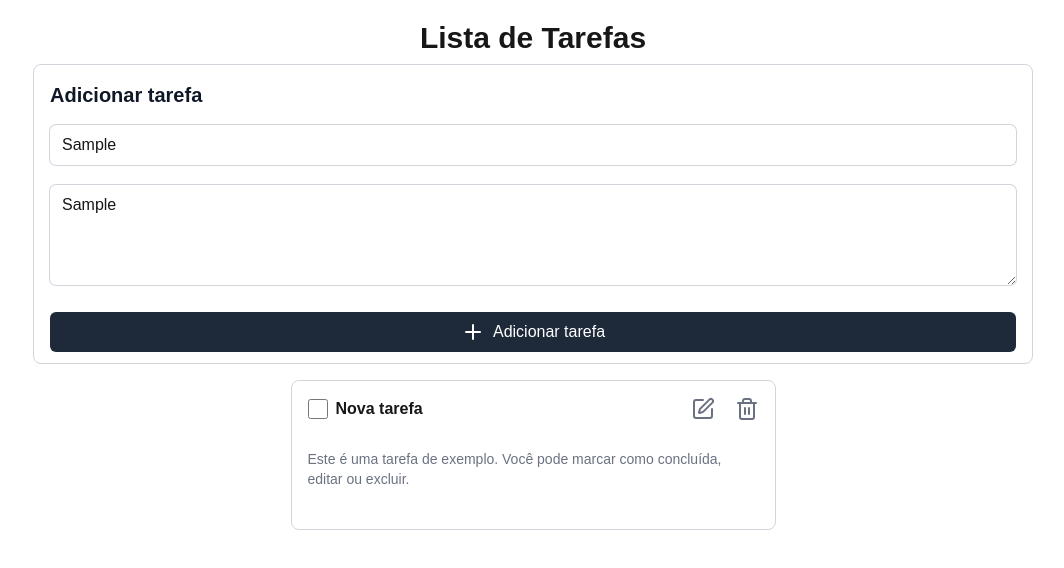
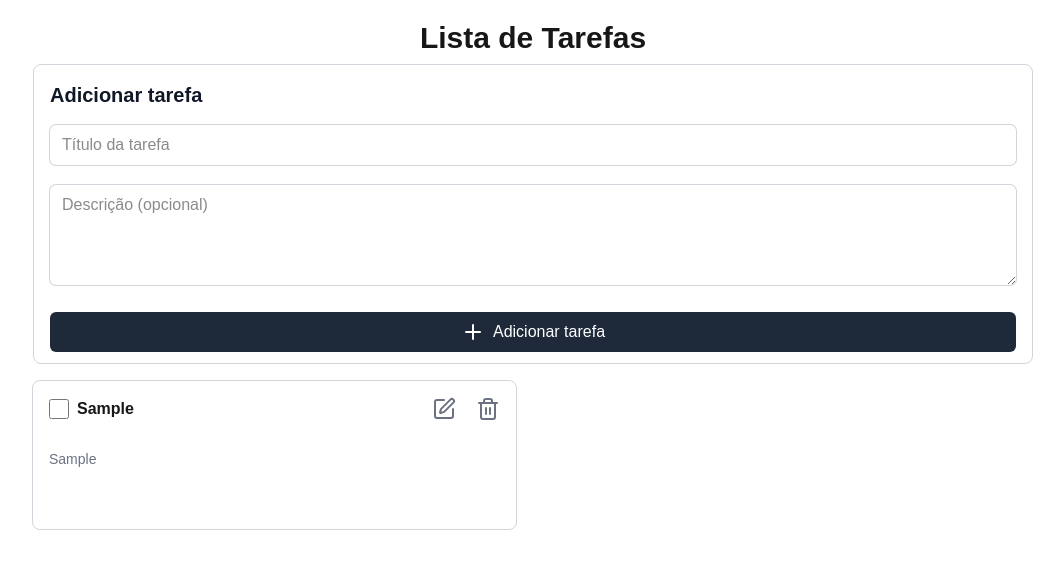
Before and after one commit to lukeoliveira1/air-components-todo-list, a Next.js app: page / in a window 1280 px wide. Both pictures are taken after typing "Sample", "Sample" into the empty fields and a click on the button "Adicionar tarefa". Shown: the top 568 px of the page, without its empty margins (107-1171 px from the left). Built offline with nearby package versions, Linux system fonts and the light colour scheme.

Commit message:
feat: edit and delete task

```diff
--- a/src/app/page.tsx
+++ b/src/app/page.tsx
@@ -1,21 +1,28 @@
 "use client";
 
 import { useState } from "react";
-import Box from "@/components/Box";
-import NewTask from "@/components/NewTask";
+import TaskForm from "@/components/TaskForm";
+import TaskCard from "@/components/TaskCard";
 
 export default function Home() {
   const [tasks, setTasks] = useState<TaskProps[]>([]);
 
-  const handleClick = () => {
-    setTasks((prevTasks) => [
-      ...prevTasks,
-      {
-        text: "Nova tarefa",
-        description:
-          "Este é uma tarefa de exemplo. Você pode marcar como concluída, editar ou excluir.",
-      },
-    ]);
+  const addTask = (text: string, description: string) => {
+    setTasks((prevTasks) => [...prevTasks, { text, description }]);
+  };
+
+  const editTask = (index: number, newText: string, newDescription: string) => {
+    setTasks((prevTasks) =>
+      prevTasks.map((task, i) =>
+        i === index
+          ? { ...task, text: newText, description: newDescription }
+          : task
+      )
+    );
+  };
+
+  const deleteTask = (index: number) => {
+    setTasks((prevTasks) => prevTasks.filter((_, i) => i !== index));
   };
 
   return (
@@ -25,11 +32,20 @@ export default function Home() {
           <h1 className="text-3xl font-bold">Lista de Tarefas</h1>
         </div>
         <div className="flex gap-4">
-          <NewTask handleClick={handleClick} />
+          <TaskForm addTask={addTask} />
         </div>
-        <div id="boxes" className="flex gap-8 py-4">
+        <div id="boxes" className="grid grid-cols-2 gap-8 py-4">
           {tasks.map((task, index) => (
-            <Box key={index} text={task.text} description={task.description} />
+            <TaskCard
+              key={index}
+              index={index}
+              text={task.text}
+              description={task.description}
+              handleEdit={(newText, newDescription) =>
+                editTask(index, newText, newDescription)
+              }
+              handleDelete={deleteTask}
+            />
           ))}
         </div>
       </div>
--- a/src/components/Box/index.tsx
+++ /dev/null
@@ -1,36 +0,0 @@
-import { SquarePen } from "lucide-react";
-import { Trash2 } from "lucide-react";
-
-export default function Box({ text, description }: TaskProps) {
-  return (
-    <>
-      <div className="w-[485px] h-[150px] border-gray-300 border-1 rounded-lg p-4 space-y-2">
-        <div className="flex justify-between items-start">
-          <div className="flex items-center gap-2 pb-5">
-            <input type="checkbox" className="size-5 accent-black" />
-            <h3 className="font-semibold text-base">{text}</h3>
-          </div>
-
-          <div className="flex items-center gap-5">
-            <button
-              type="button"
-              className="cursor-pointer text-gray-500 hover:text-black"
-            >
-              <SquarePen />
-            </button>
-            <button
-              type="button"
-              className="cursor-pointer text-gray-500 hover:text-black"
-            >
-              <Trash2 />
-            </button>
-          </div>
-        </div>
-
-        <div>
-          <p className="text-sm text-gray-500">{description}</p>
-        </div>
-      </div>
-    </>
-  );
-}
--- /dev/null
+++ b/src/components/Modal/index.tsx
@@ -0,0 +1,24 @@
+import React from "react";
+
+interface ModalProps {
+  isOpen: boolean;
+  children: React.ReactNode;
+}
+
+export default function Modal({ isOpen, children }: ModalProps) {
+  if (!isOpen) return null;
+
+  return (
+    <div
+      className="fixed inset-0 bg-opacity-50 flex justify-center items-center z-50"
+      style={{ backgroundColor: "#0a0a0a" }}
+    >
+      <div
+        className=" p-6 rounded-lg shadow-lg w-[400px]"
+        style={{ backgroundColor: "#ededed" }}
+      >
+        {children}
+      </div>
+    </div>
+  );
+}
--- /dev/null
+++ b/src/components/TaskCard/index.tsx
@@ -0,0 +1,104 @@
+import { SquarePen } from "lucide-react";
+import { Trash2 } from "lucide-react";
+import { useState } from "react";
+import Modal from "../Modal";
+
+interface CardProps extends TaskProps {
+  index: number;
+  handleEdit: (newText: string, newDescription: string) => void;
+  handleDelete: (index: number) => void;
+}
+
+export default function TaskCard({
+  index,
+  text,
+  description,
+  handleEdit,
+  handleDelete,
+}: CardProps) {
+  const [isModalOpen, setIsModalOpen] = useState(false);
+  const [newText, setNewText] = useState(text);
+  const [newDescription, setNewDescription] = useState(description);
+
+  const handleSave = () => {
+    handleEdit(newText, newDescription);
+    setIsModalOpen(false);
+  };
+
+  return (
+    <>
+      <div className="w-[485px] h-[150px] border-gray-300 border-1 rounded-lg p-4 space-y-2">
+        <div className="flex justify-between items-start">
+          <div className="flex items-center gap-2 pb-5">
+            <input type="checkbox" className="size-5 accent-black" />
+            <h3 className="font-semibold text-base">{text}</h3>
+          </div>
+
+          <div className="flex items-center gap-5">
+            <button
+              type="button"
+              className="cursor-pointer text-gray-500 hover:text-black"
+              onClick={() => setIsModalOpen(true)}
+            >
+              <SquarePen />
+            </button>
+            <button
+              type="button"
+              className="cursor-pointer text-gray-500 hover:text-black"
+              onClick={() => handleDelete(index)}
+            >
+              <Trash2 />
+            </button>
+          </div>
+        </div>
+
+        <div>
+          <p className="text-sm text-gray-500">{description}</p>
+        </div>
+
+        <Modal isOpen={isModalOpen}>
+          <h2 className="text-xl font-bold mb-4">Editar tarefa</h2>
+          <form
+            onSubmit={(e) => {
+              e.preventDefault();
+              handleSave();
+            }}
+          >
+            <div className="mb-4">
+              <input
+                type="text"
+                placeholder="Título da tarefa"
+                value={newText}
+                onChange={(e) => setNewText(e.target.value)}
+                className="w-full border border-gray-300 rounder-lg p-2"
+              />
+            </div>
+            <div className="mb-4">
+              <textarea
+                value={newDescription}
+                placeholder="Descrição (opcional)"
+                onChange={(e) => setNewDescription(e.target.value)}
+                className="w-full border border-gray-300 rounder-lg p-2"
+              />
+            </div>
+            <div className="flex justify-end gap-2">
+              <button
+                type="button"
+                className="px-4 py-2 bg-gray-300 rounded-lg cursor-pointer"
+                onClick={() => setIsModalOpen(false)}
+              >
+                Cancelar
+              </button>
+              <button
+                type="submit"
+                className="px-4 py-2 bg-gray-800 text-white rounded-lg cursor-pointer"
+              >
+                Salvar
+              </button>
+            </div>
+          </form>
+        </Modal>
+      </div>
+    </>
+  );
+}
--- a/src/components/NewTask/index.tsx
+++ b/src/components/TaskForm/index.tsx
@@ -1,15 +1,23 @@
 "use client";
 
 import { Plus } from "lucide-react";
+import { useState } from "react";
 
 interface NewTaskProps {
-  handleClick: () => void;
+  addTask: (text: string, description: string) => void;
 }
 
-export default function NewTask({ handleClick }: NewTaskProps) {
-  const handleFormSubmit = (event: React.FormEvent) => {
+export default function TaskForm({ addTask }: NewTaskProps) {
+  const [text, setText] = useState("");
+  const [description, setDescription] = useState("");
+
+  const onSubmit = (event: React.FormEvent) => {
     event.preventDefault();
-    handleClick();
+    if (text.trim()) {
+      addTask(text, description);
+      setText("");
+      setDescription("");
+    }
   };
 
   return (
@@ -17,15 +25,19 @@ export default function NewTask({ handleClick }: NewTaskProps) {
       <div className="w-[1000px] h-[300px] border-gray-300 border-1 rounded-lg p-4 space-y-4">
         <h2 className="text-xl font-bold text-gray-900">Adicionar tarefa</h2>
         <div className="space-y-3">
-          <form action="#" className="space-y-5" onSubmit={handleFormSubmit}>
+          <form action="#" className="space-y-5" onSubmit={onSubmit}>
             <input
               type="text"
               className="w-full px-3 py-2 border-gray-300 rounded-md outline-none ring-1 ring-gray-300"
               placeholder="Título da tarefa"
+              value={text}
+              onChange={(e) => setText(e.target.value)}
             />
             <textarea
               className="w-full h-[100px] px-3 py-2 border-gray-300 rounded-md outline-none ring-1 ring-gray-300"
               placeholder="Descrição (opcional)"
+              value={description}
+              onChange={(e) => setDescription(e.target.value)}
             />
             <button
               type="submit"
```
